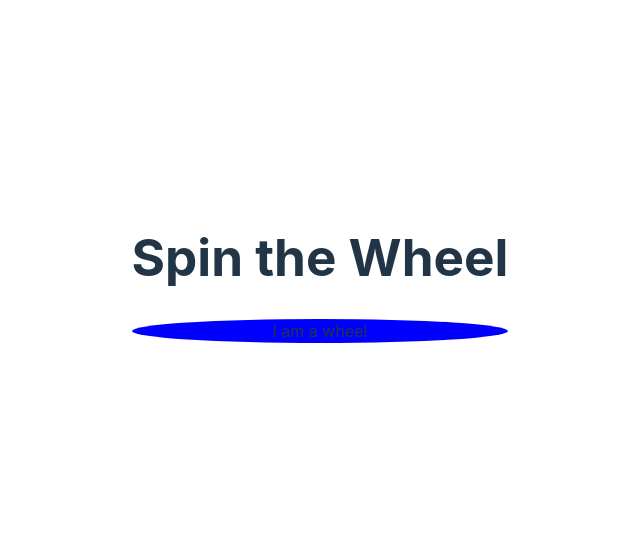
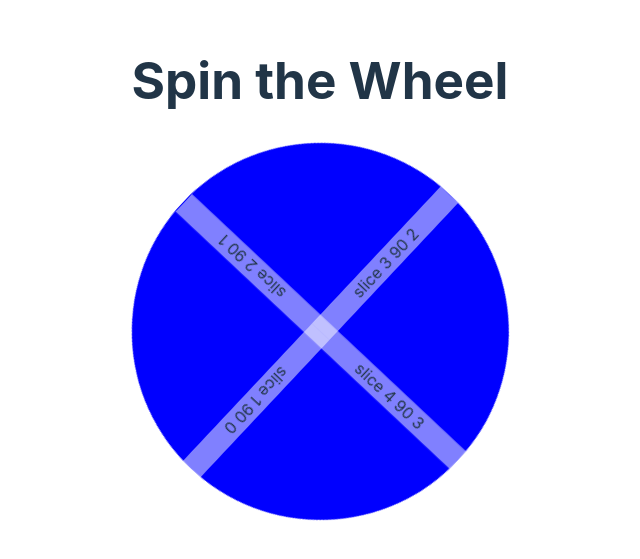
Before and after one commit to shanecranor/spin-the-wheel, a React (Vite) app: page / in a window 1280 px wide. Shown: the part 131-690 px from the top of the page, without its empty margins (320-960 px from the left). Built offline with nearby package versions, Linux system fonts and the light colour scheme.

Commit message:
almost working wheel

```diff
--- a/src/App.tsx
+++ b/src/App.tsx
@@ -3,13 +3,18 @@
 // import viteLogo from '/vite.svg'
 import './App.css'
 import { Wheel } from './components/wheel/wheel'
-
+const sliceData = [
+  { id: 0, text: 'slice 1', weight: 1 },
+  { id: 1, text: 'slice 2', weight: 1 },
+  { id: 2, text: 'slice 3', weight: 1 },
+  { id: 3, text: 'slice 4', weight: 1 },
+]
 function App() {
 
   return (
     <>
       <h1>Spin the Wheel</h1>
-      <Wheel></Wheel>
+      <Wheel sliceData={sliceData} />
     </>
   )
 }
--- /dev/null
+++ b/src/components/wheel/slice/slice.module.scss
@@ -0,0 +1,13 @@
+.c-slice{
+  position: absolute;
+  background:rgba(255, 255, 255, 0.5);
+  text-align: center;
+  //take up the entire slice
+  width: 100%;
+  //rotate the slice around the right axis
+  transform-origin: center left;
+  // //center vertically
+  // transform: translate(0%, -50%);
+  top: -12px;
+
+}
--- /dev/null
+++ b/src/components/wheel/slice/slice.tsx
@@ -0,0 +1,16 @@
+import styles from './slice.module.scss';
+interface SliceProps {
+  id: number;
+  text: string;
+  arcLength: number;
+  rotation: number;
+}
+export const Slice = ({ id, text, arcLength, rotation }: SliceProps) => {
+  return (
+    <div className={styles["c-slice"]} style={{
+      transform: `rotate(${rotation}deg)`,
+    }}>
+      {text} {arcLength} {id}
+    </div>
+  )
+}
--- a/src/components/wheel/wheel.module.scss
+++ b/src/components/wheel/wheel.module.scss
@@ -2,6 +2,32 @@
   //make a big ole circluar
   width: 100%;
   height: 100%;
+  //width and height should be the same
+  aspect-ratio: 1 / 1;
   border-radius: 50%;
   background: blue;
+  display: flex;
+  justify-content: center;
+  align-items: center;
+  .slices-container{
+    position: relative;
+    //take up only half the circle
+    width: 50%;
+    //move to the right
+    transform: translate(50%, 0%);
+  }
+  //apply the spinning op
+
+  animation: spin 4s linear infinite;
 }
+
+
+//create a temporary spinning animation
+@keyframes spin {
+  0% {
+    transform: rotate(0deg);
+  }
+  100% {
+    transform: rotate(360deg);
+  }
+}
--- a/src/components/wheel/wheel.tsx
+++ b/src/components/wheel/wheel.tsx
@@ -1,6 +1,22 @@
+import { Slice } from './slice/slice';
 import styles from './wheel.module.scss';
-export const Wheel = () => {
+interface WheelProps {
+  sliceData: SliceData[]
+}
+interface SliceData {
+  id: number;
+  text: string;
+  weight: number;
+  // color: string;
+}
+export const Wheel = ({ sliceData }: WheelProps) => {
   return (
-    <div className={styles["c-wheel"]}>I am a wheel</div>
+    <div className={styles["c-wheel"]}>
+      <div className={styles["slices-container"]}>
+        {sliceData.map((slice, idx) => (
+          <Slice id={slice.id} text={slice.text} rotation={idx / sliceData.length * 360} arcLength={360 / sliceData.length} />
+        ))}
+      </div>
+    </div >
   )
 }
```
